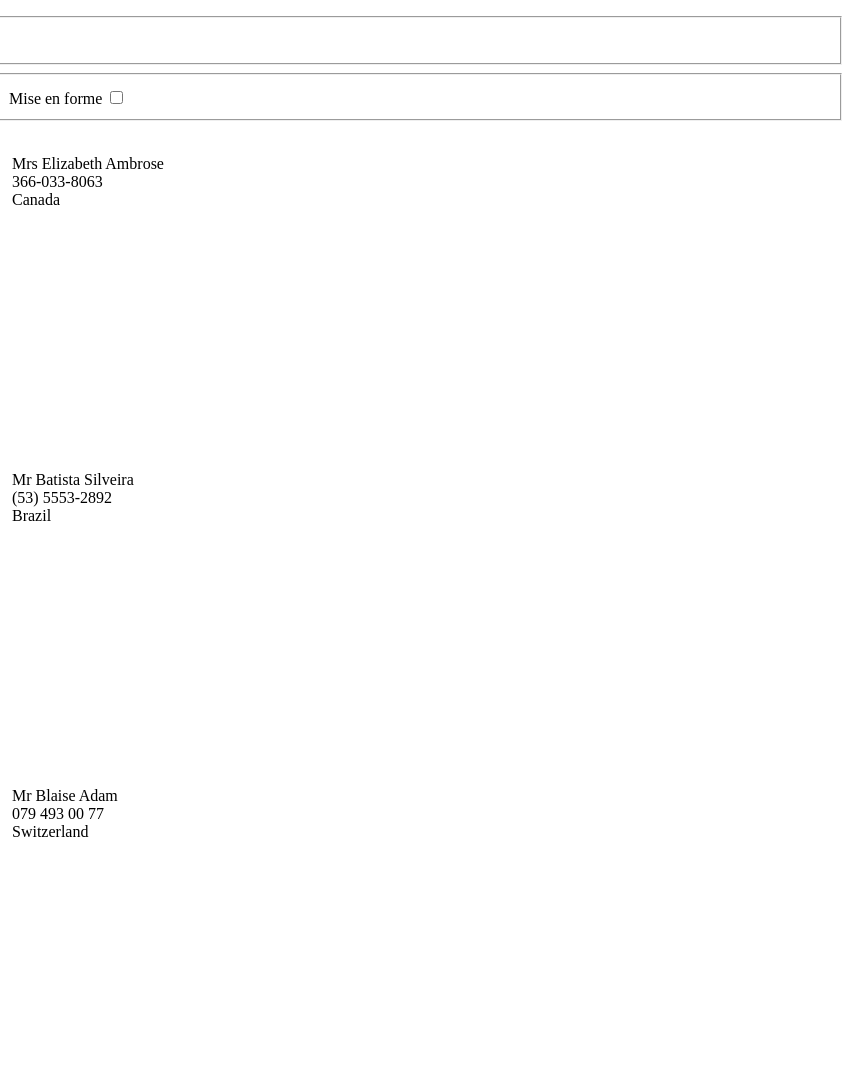
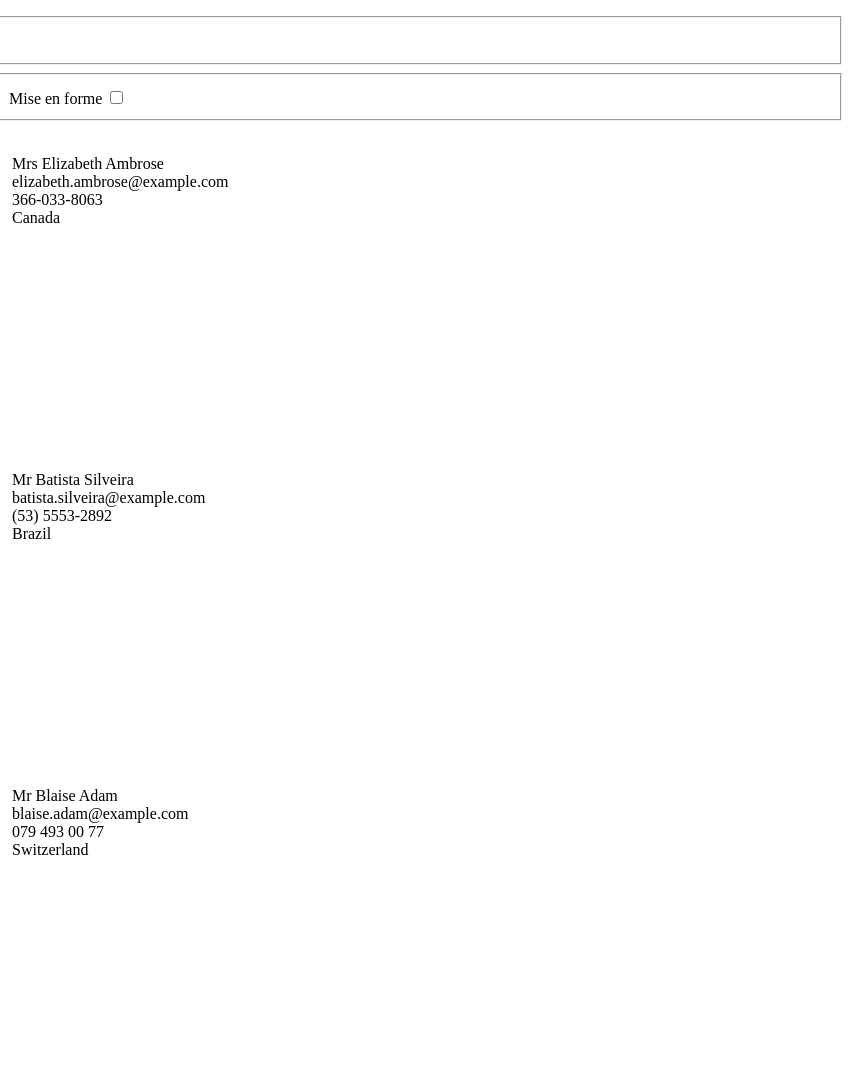
Before and after one commit to berol24/formation_UDEMY_VueJS, a plain HTML site: page challenge1/index.html in a window 1280 px wide. Shown: the full height of the page, 428-1280 px from the left. Drawn offline with nearby package versions, Linux system fonts and the light colour scheme.

Commit message:
ajout d'une adresse Email à l'écran

```diff
--- a/challenge1/index.html
+++ b/challenge1/index.html
@@ -13,6 +13,7 @@
         }
 
         .personne {
+
             clear: left;
             padding: 1rem;
         }
@@ -67,8 +68,10 @@
                 </template>
 
                 {{ p.name.title }} {{ p.name.first }} {{ p.name.last }} <br>
+                <div> {{p.email}}</div>
                 <div v-if="tel">{{p.phone}}</div>
                 <div> {{p.location.country}}</div>
+
             </div>
         </div>
 
```
